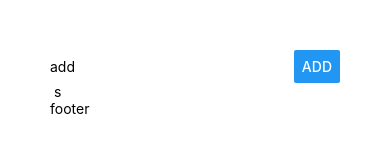
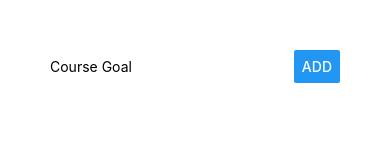
Before and after one commit to Awtanabe/react-native-basic-app, a React Native app: screen / in a window 390 px wide. Shown: the top 167 px of the page. Built offline with nearby package versions, Linux system fonts and the light colour scheme.

Commit message:
goalの追加

```diff
--- a/App.js
+++ b/App.js
@@ -1,23 +1,31 @@
 import { StatusBar } from 'expo-status-bar';
-import React, {useState} from 'react';
+import React, { useState } from 'react';
 import { StyleSheet, Text, View, TextInput, Button } from 'react-native';
 
 export default function App() {
-  const [outputText, setOutputText] = useState('oepn up App.js')
+  const [entredGoal, setEntredGoal] = useState('')
+  const [courseGoals, setCourseGoals] = useState([])
+
+  const goalInputHandler = (enterdText) => {
+    setEntredGoal(enterdText)
+  }
+
+  const addGoalHander = () => {
+    // 基本的な配列に文字を追加
+    // setCourseGoals([...courseGoals, entredGoal])
+    // こっちがベターらしい
+　 setCourseGoals(currentGoals => [...currentGoals, entredGoal])
+  }
   return (
     <View style={styles.screen}>
       <View style={styles.inputContainer}>
         <TextInput
-          placeholder="add"
+          placeholder="Course Goal"
           style={styles.inputs}
+          onChangeText={goalInputHandler}
+          value={entredGoal}
         />
-        <Button title="ADD"/>
-      </View>
-      <View>
-        <Text> s</Text>
-      </View>
-      <View>
-        <Text>footer</Text>
+        <Button title="ADD" onPress={addGoalHander}/>
       </View>
     </View>
   );
```
